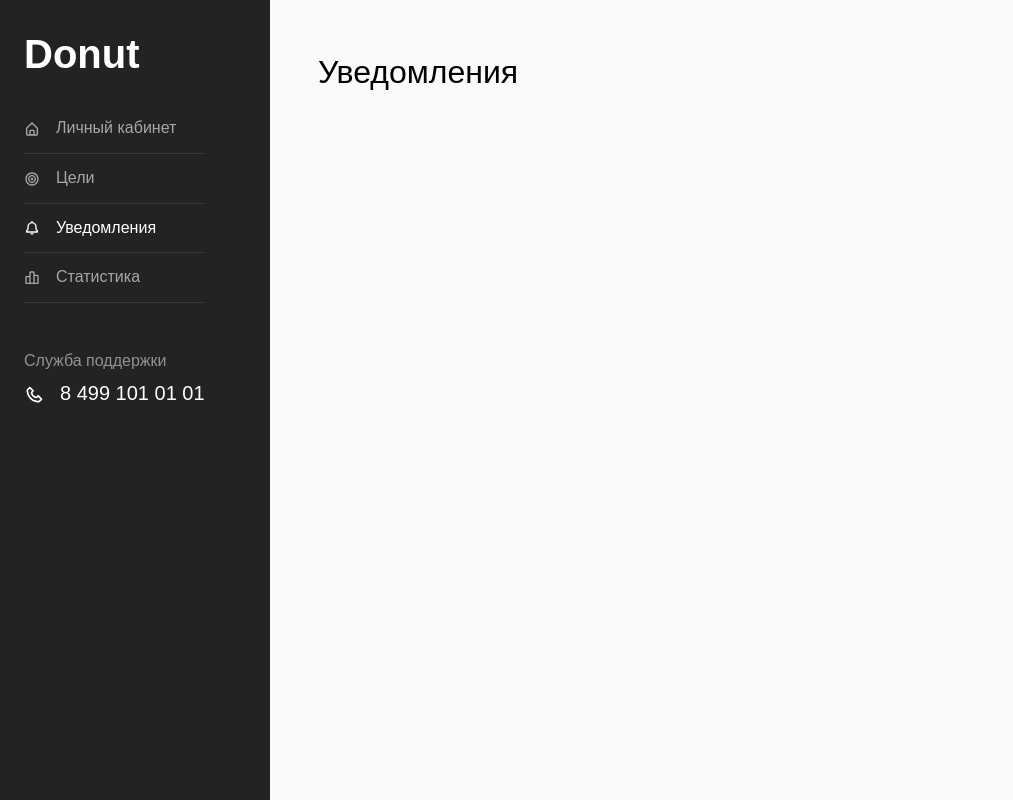
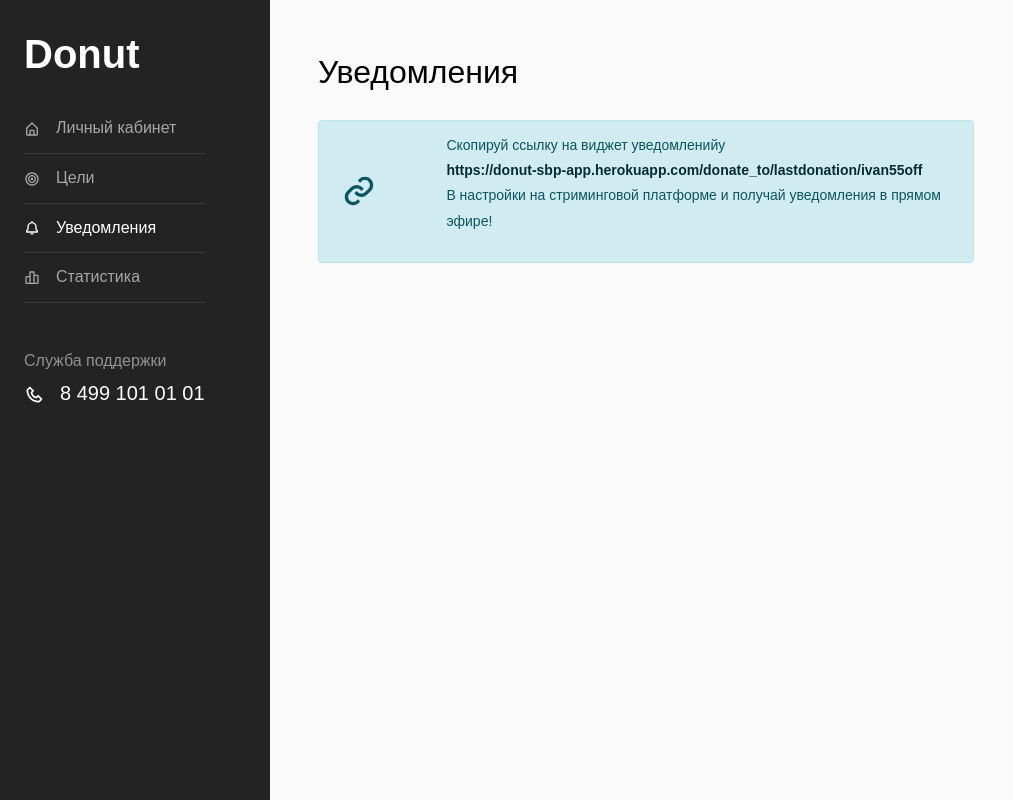
Before and after one commit to lerastromtsova/donut, a React (Create React App) app: page /notifications in a window 1280 px wide. Shown: the whole page, without its empty margins (0-1013 px from the left). Built offline with nearby package versions, Linux system fonts and the light colour scheme.

Commit message:
Added lastdonation page

```diff
--- a/src/App.tsx
+++ b/src/App.tsx
@@ -11,6 +11,7 @@ import NotificationsPage from "./pages/NotificationsPage";
 import StatsPage from "./pages/StatsPage";
 import DonateFormPage from "./pages/DonateFormPage";
 import SuccessPage from "./pages/SuccessPage";
+import LastDonationPage from "./pages/LastDonationPage";
 
 function App() {
   return (
@@ -25,6 +26,7 @@ function App() {
                   <Route exact path='/stats' component={StatsPage} />
                   <Route path='/donate_to/:nickname' component={DonateFormPage} />
                   <Route exact path='/success' component={SuccessPage} />
+                  <Route path='/lastdonation/:token' component={LastDonationPage} />
               </Switch>
           </div>
       </div>
--- /dev/null
+++ b/src/pages/LastDonationPage.tsx
@@ -0,0 +1,50 @@
+import React, {useEffect, useState} from "react";
+import API from "../utils/api";
+import {RouteComponentProps} from "react-router-dom";
+
+export interface IDonate {
+    id: number,
+    name: string,
+    streamer: number,
+    text: string,
+    amount: string
+}
+
+type TParams = { token: string };
+
+function LastDonationPage({match}: RouteComponentProps<TParams>) {
+
+    const [donat, setDonat] = useState<IDonate|undefined>(undefined);
+
+    useEffect(() => {
+        API
+            .get<IDonate>("/lastdonat?token=O8re-gOg_Weqk0PFIurR_xQKkmg")
+            .then(response => {
+                const {data} = response;
+                setDonat(data);
+                console.log(data);
+            })
+            .catch(ex => {console.log(ex)});
+    }, []);
+
+
+    const donateItem =
+        <div className="card mt-2">
+            <div className="card-body">
+                <h5 className="card-title">{donat?.name}</h5>
+                <p className="card-text">{donat?.amount} руб.</p>
+                <p className="card-text donate-text">
+                    {donat?.text}
+                </p>
+            </div>
+        </div>;
+
+    return (
+        <div>
+            <h2 className="mb-4">Уведомления</h2>
+            { donateItem }
+        </div>
+    )
+}
+
+export default LastDonationPage;
--- a/src/pages/NotificationsPage.tsx
+++ b/src/pages/NotificationsPage.tsx
@@ -1,7 +1,30 @@
 import React from "react";
+import {Alert, Col, Row} from "react-bootstrap";
+import {BiLink} from "react-icons/bi";
 
 function NotificationsPage() {
-    return <h2 className="mb-4">Уведомления</h2>
+    return  (
+        <div>
+            <h2 className="mb-4">Уведомления</h2>
+            <Alert variant="info" className="mt-3 mb-3">
+                <Row className="align-items-center">
+                    <Col lg={2}>
+                        <BiLink size={40}/>
+                    </Col>
+                    <Col>
+                        <p>Скопируй ссылку на виджет уведомленийу<br/>
+                            <a
+                                href={"https://donut-sbp-app.herokuapp.com/lastdonation/ivan55off"}
+                                className="alert-link"
+                                target="_blank">
+                                https://donut-sbp-app.herokuapp.com/donate_to/lastdonation/ivan55off
+                            </a>
+                            <br/>В настройки на стриминговой платформе и получай уведомления в прямом эфире!</p>
+                    </Col>
+                </Row>
+            </Alert>
+        </div>
+    )
 }
 
 export default NotificationsPage
--- a/src/pages/ProfilePage.tsx
+++ b/src/pages/ProfilePage.tsx
@@ -101,7 +101,7 @@ function ProfilePage() {
                                     className="alert-link"
                                     target="_blank">
                                     https://donut-sbp-app.herokuapp.com/donate_to/{nickname}
-                                </a>.
+                                </a>
                             <br/>Прикрепи её в комментариях под стримом и получай донаты через СБП!</p>
                         </Col>
                     </Row>
--- a/src/pages/StatsPage.tsx
+++ b/src/pages/StatsPage.tsx
@@ -42,24 +42,6 @@ function StatsPage() {
             <h2 className="mb-4">Статистика</h2>
             <h2 className="mb-4">Донаты</h2>
             { donateItems }
-            <div className="card mt-2">
-                <div className="card-body">
-                    <h5 className="card-title">Dr.Petter</h5>
-                    <p className="card-text">100 рублей</p>
-                    <p className="card-text donate-text">
-                        Сообщение стримеру большое такое прям огрмоное
-                    </p>
-                </div>
-            </div>
-            <div className="card mt-2">
-                <div className="card-body">
-                    <h5 className="card-title">Dr.Flutter</h5>
-                    <p className="card-text">250 рублей</p>
-                    <p className="card-text donate-text">
-                        Больше чем 3
-                    </p>
-                </div>
-            </div>
         </div>
     )
 }
```
